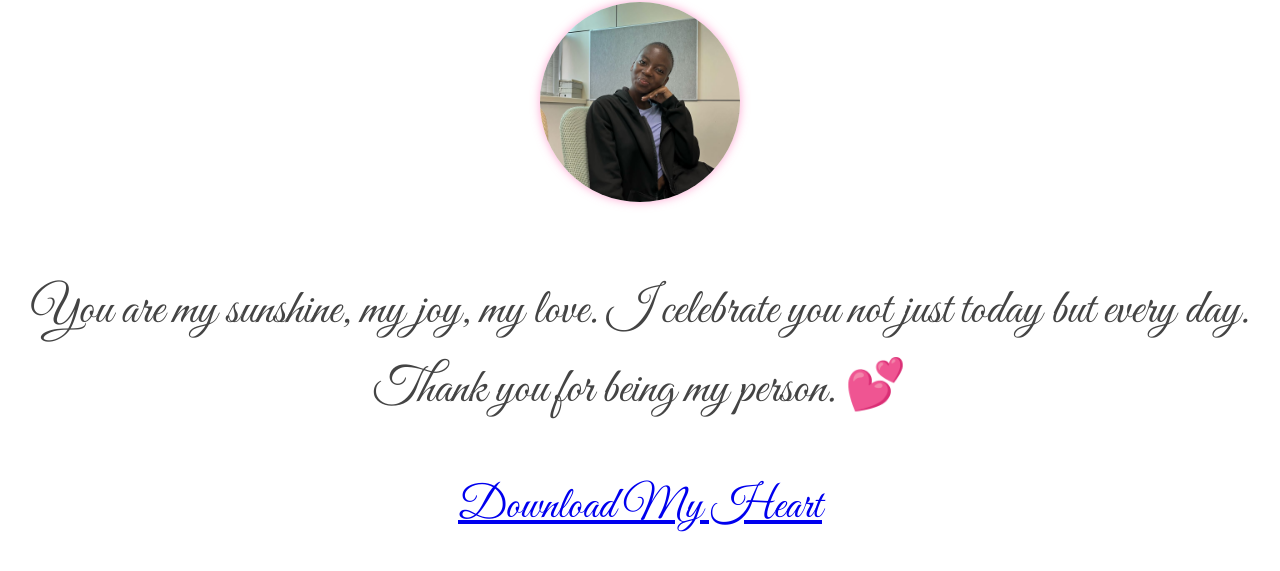
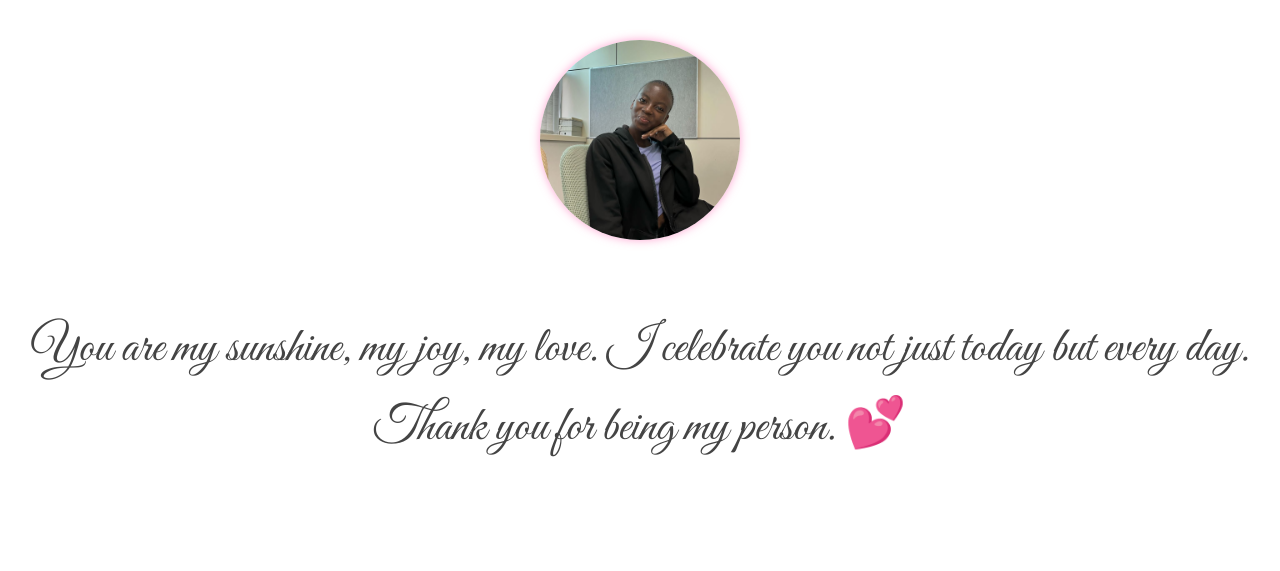
Before and after one commit to kgosi-gabo/girlfriend-day, a plain HTML site: page index.html in a window 1280 px wide. Shown: the part 241-812 px from the top of the page. Drawn offline with Linux system fonts and the light colour scheme; a web font is replaced by a local one.

Commit message:
Update index.html

```diff
--- a/index.html
+++ b/index.html
@@ -14,7 +14,7 @@
             <h1>Happy Girlfriend's Day 💖</h1>
             <img src="your_photo.jpg" alt="your_photo">
             <p>You are my sunshine, my joy, my love. I celebrate you not just today but every day. Thank you for being my person. 💕</p>
-            <a href="love_letter.pdf" download class="download-btn">Download My Heart</a>
+
 
 
         </div>
```
